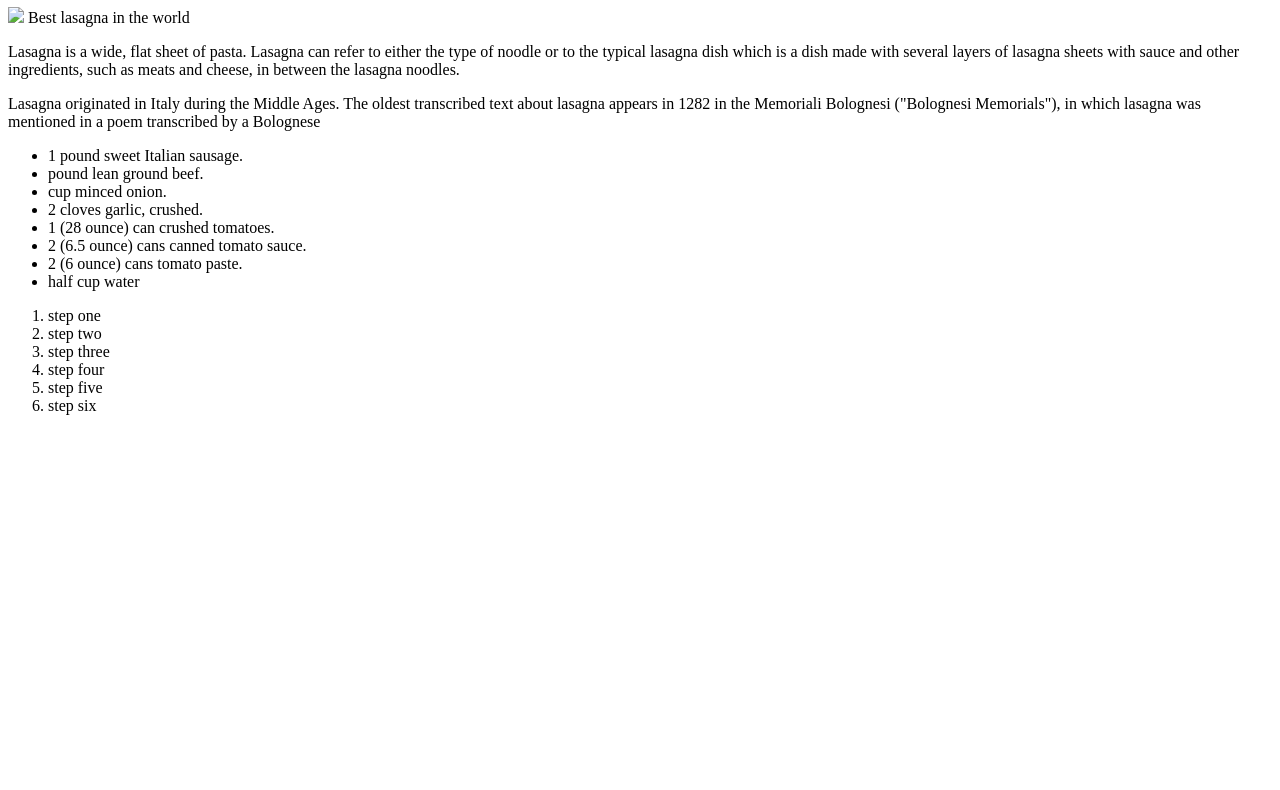
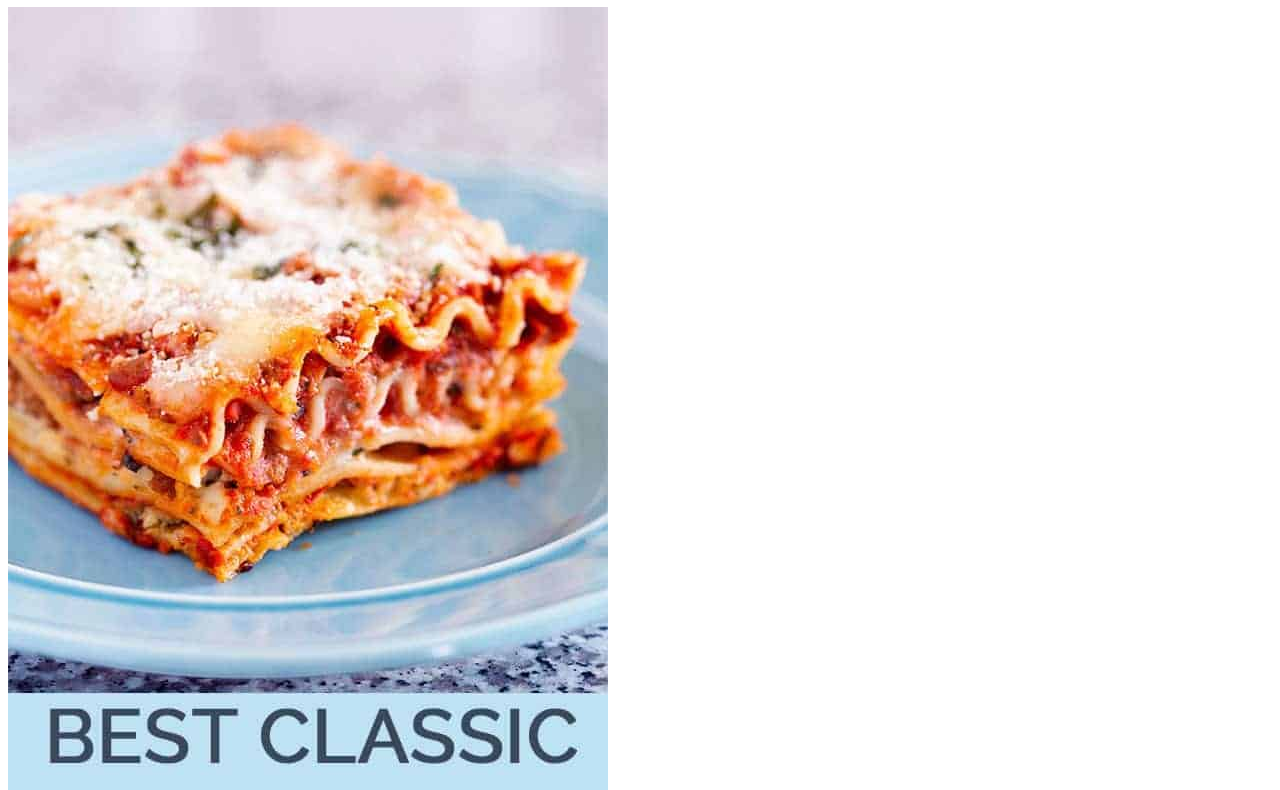
Before and after one commit to speedbyte89/odin-recipes, a plain HTML site: page recipes/sarmale.html in a window 1280 px wide. Shown: the part 73-863 px from the top of the page. Before the commit the page ends 800 px from the top, so only its background shows below. Drawn offline with Linux system fonts and the light colour scheme.

Commit message:
pic added

```diff
--- a/recipes/sarmale.html
+++ b/recipes/sarmale.html
@@ -8,7 +8,7 @@
 </head>
 <body>
     <h1>Lasagna</h1>
-    <img src="img/lasagna.jpg"
+    <img src="../img/lasagna.jpg"
     <h2> Best lasagna in the world</h2>
     <p>Lasagna is a wide, flat sheet of pasta. Lasagna can refer to either the type of noodle or to the typical lasagna dish which is a dish made with several layers of lasagna sheets with sauce and other ingredients, such as meats and cheese, in between the lasagna noodles.</p>
     <p>Lasagna originated in Italy during the Middle Ages. The oldest transcribed text about lasagna appears in 1282 in the Memoriali Bolognesi ("Bolognesi Memorials"), in which lasagna was mentioned in a poem transcribed by a Bolognese</p>
```
